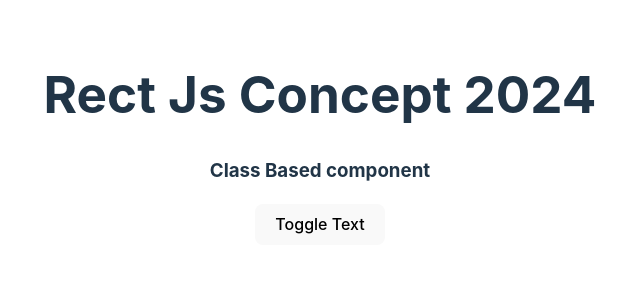
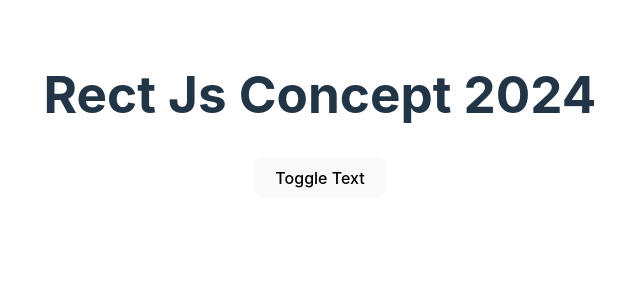
Before and after one commit to Sk-Shubhasheesh/React-Training-PSIT, a React (Vite) app: page / in a window 1280 px wide. Shown: the top 300 px of the page, without its empty margins (320-960 px from the left). Built offline with nearby package versions, Linux system fonts and the light colour scheme.

Commit message:
State Mange in ClassBased Component

```diff
--- a/src/components/class-based-component.jsx
+++ b/src/components/class-based-component.jsx
@@ -9,16 +9,23 @@ class ClassBasedComponent extends Component{
     handleClick = ()=>{
         console.log("button clicked");
 
+        this.setState({
+            showText: !this.state.showText
+        })
+
     }
 
     render(){
         // access the state
         console.log(this.state);
 
-        return <div>
-            <h3>Class Based component</h3>
+        return (<div>
+            {
+                this.state.showText ?  <h3>Class Based component</h3> : null
+            }
+
             <button onClick={this.handleClick}>Toggle Text</button>
-        </div>
+        </div>)
     }
 }
 
```
